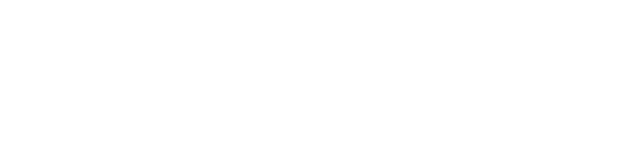
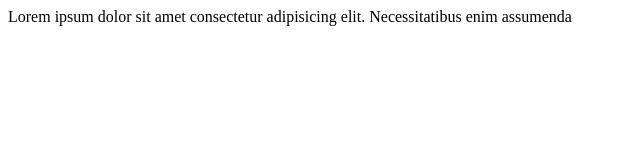
Before and after one commit to MaTz4/Proyecto1, a plain HTML site: page index.html in a window 1280 px wide. Shown: the whole page, without its empty margins (0-640 px from the left). Drawn offline with Linux system fonts and the light colour scheme.

```diff
--- a/index.html
+++ b/index.html
@@ -1,7 +1,7 @@
 <!DOCTYPE html>
 <html>
     <head>
-
+Lorem ipsum dolor sit amet consectetur adipisicing elit. Necessitatibus enim assumenda
     </head>
         <body>
 
```
Also changed, not shown: 1 other file.
